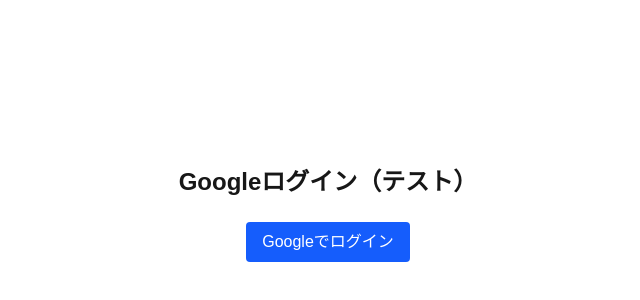
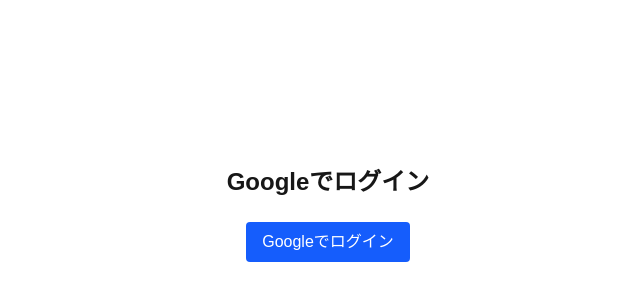
Before and after one commit to nffctaku/kansenki-app, a Next.js app: page /login in a window 1280 px wide. Shown: the part 186-486 px from the top of the page, without its empty margins (312-952 px from the left). Built offline with nearby package versions, Linux system fonts and the light colour scheme.

Commit message:
fix: JSX構文エラー修正とカテゴリ別表示に変更

```diff
--- a/app/login/page.tsx
+++ b/app/login/page.tsx
@@ -1,7 +1,8 @@
-'use client'
+'use client';
 
+import { useEffect } from 'react';
 import { useRouter } from 'next/navigation';
-import { signInWithPopup } from 'firebase/auth';
+import { signInWithPopup, browserLocalPersistence, setPersistence } from 'firebase/auth';
 import { auth, provider } from '@/lib/firebase';
 
 export default function LoginPage() {
@@ -9,19 +10,24 @@
 
   const handleLogin = async () => {
     try {
+      await setPersistence(auth, browserLocalPersistence);
       const result = await signInWithPopup(auth, provider);
-      if (result.user) {
-        console.log('✅ ログイン成功:', result.user.email);
-        router.push('/mypage');
+
+      if (result?.user) {
+        console.log('✅ ログイン成功:', result.user);
+        window.location.href = '/mypage'; // ← router.push でなく直接遷移してみる
+      } else {
+        console.warn('⚠ ログイン成功したが user が取れない');
       }
     } catch (err) {
-      console.error('❌ ログイン失敗:', err);
+      console.error('❌ signInWithPopup 失敗:', err);
+      alert('ログイン中にエラーが発生しました');
     }
   };
 
   return (
-    <div className="flex flex-col items-center justify-center min-h-screen bg-white">
-      <h1 className="text-2xl font-bold mb-6">Googleログイン（テスト）</h1>
+    <div className="min-h-screen flex flex-col justify-center items-center">
+      <h1 className="text-2xl font-bold mb-6">Googleでログイン</h1>
       <button
         onClick={handleLogin}
         className="bg-blue-600 text-white px-4 py-2 rounded hover:bg-blue-700"
```
